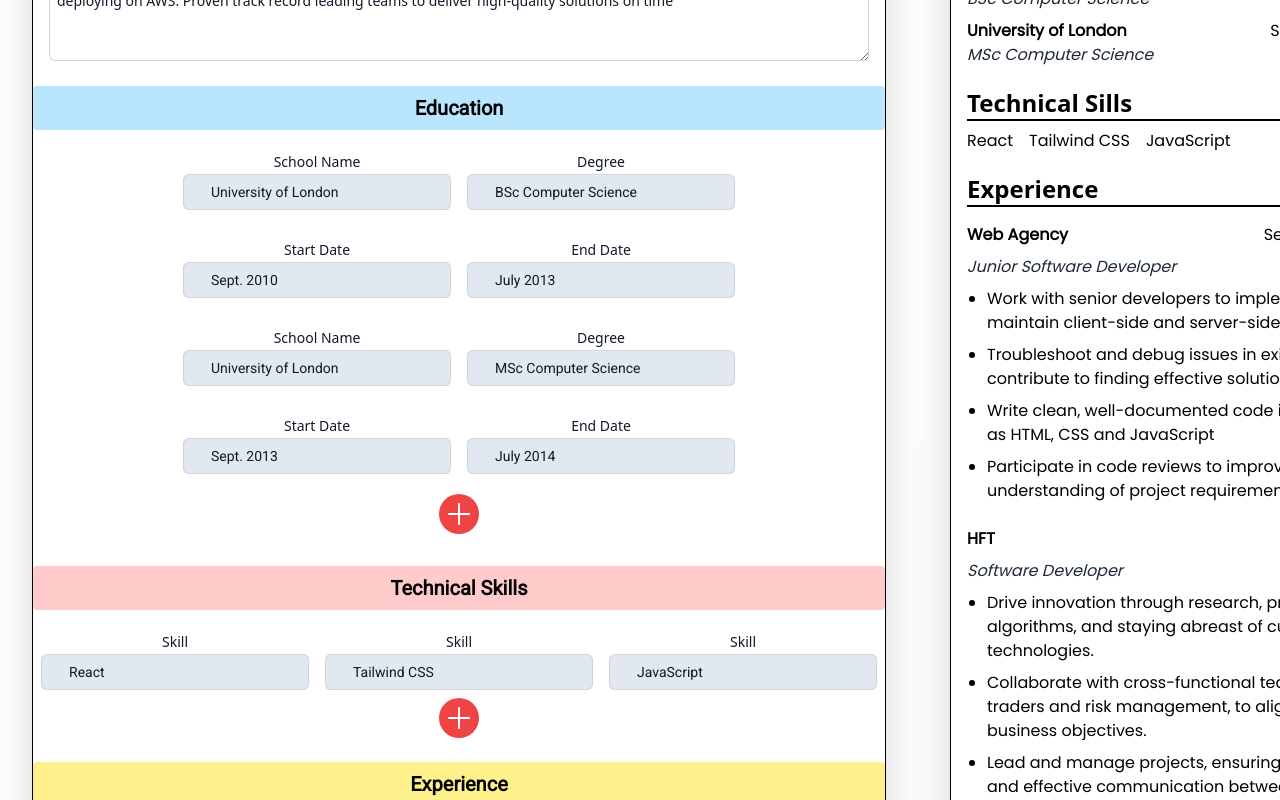
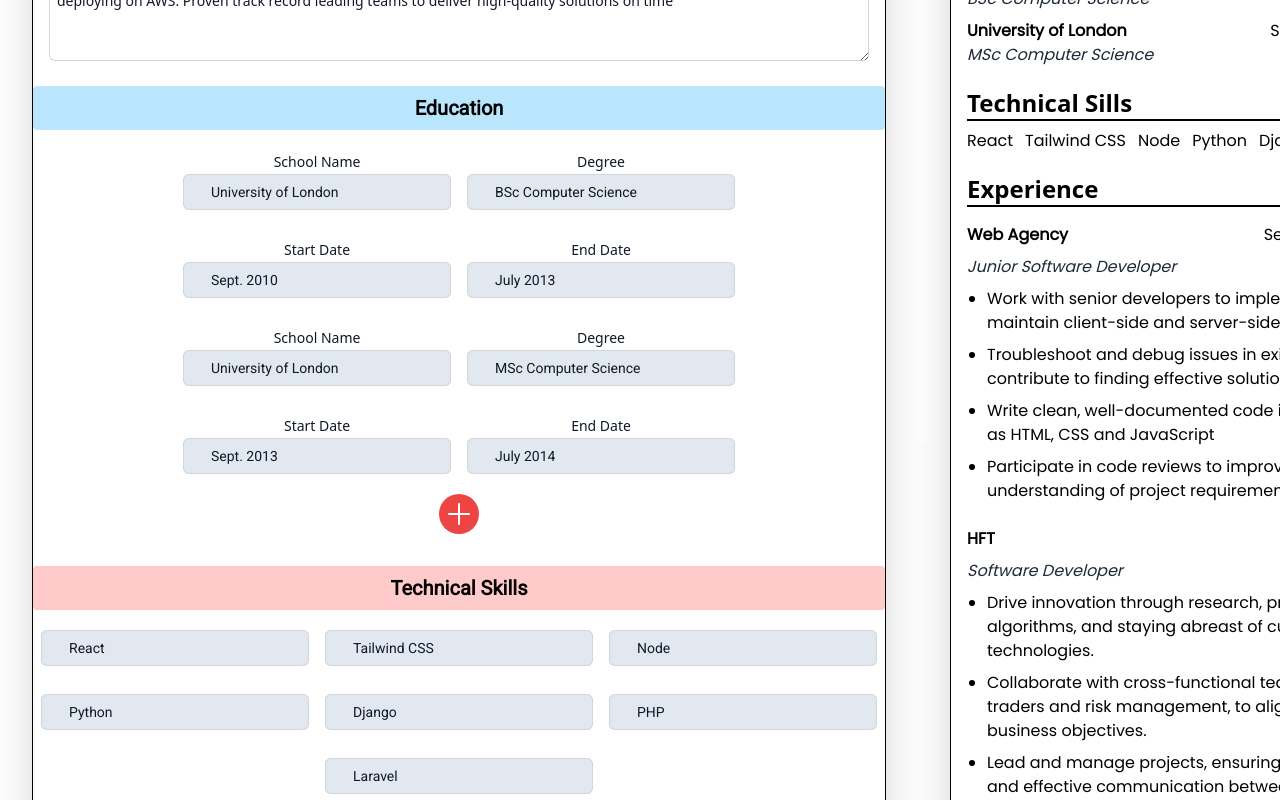
Before and after one commit to h4m24-a/cv-builder, a React (Vite) app: page / in a window 1280 px wide. Shown: the part 420-1220 px from the top of the page. Built offline with nearby package versions, Linux system fonts and the light colour scheme; a web font is replaced by a local one.

Commit message:
added more data and updated the ui

```diff
--- a/src/App.jsx
+++ b/src/App.jsx
@@ -79,9 +79,26 @@ function App() {
     },
     {
       id: 3,
-      techSkill: "JavaScript",
+      techSkill: "Node",
+    },
+    {
+      id: 4,
+      techSkill: "Python",
+    },
+    {
+      id: 5,
+      techSkill: "Django",
+    },
+    {
+      id: 6,
+      techSkill: "PHP",
+    },
+    {
+      id: 7,
+      techSkill: "Laravel",
     },
   ]);
+
 
   return (
     <>
@@ -109,9 +126,15 @@ function App() {
                 setSummary={setSummary}
               />
 
-              <Education education={education} setEducation={setEducation} />
+              <Education
+                education={education}
+                setEducation={setEducation}
+              />
 
-              <Skills skill={skill} setSkill={setSkill} />
+              <Skills
+                skill={skill}
+                setSkill={setSkill}
+              />
 
               <Experience
                 experience={experience}
--- a/src/components/CVPreview.jsx
+++ b/src/components/CVPreview.jsx
@@ -99,9 +99,9 @@ const CVPreview = ({
         Technical Sills
       </h1>
 
-      <div className="flex gap-4">
+      <div className="flex gap-3 flex-wrap">
         {skillData.map((skills, index) => (
-          <div key={index} className="flex flex-row  mt-2">
+          <div key={index} className="flex flex-row mt-2">
             <h2 className="font-poppins">{skills.techSkill}</h2>
           </div>
         ))}
--- a/src/components/Experience.jsx
+++ b/src/components/Experience.jsx
@@ -87,7 +87,7 @@ const Experience = ({ experience, setExperience }) => {
                 placeholder="May 2023"
               />
 
-              <div className="w-full px-4 flex flex-col justify-center">
+              <div className="w-full px-60 flex flex-col justify-center">
                 <label
                   htmlFor={`description-${experiences.id}`}
                   className="flex justify-center pt-3 text-md font-medium leading-6 text-gray-900"
@@ -101,7 +101,7 @@ const Experience = ({ experience, setExperience }) => {
                   value={description}
                   name="description"
                   placeholder="Enter description"
-                  className="mx-ai rounded-md border-0 py-2 pl-7 pr-28 text-gray-900 ring-1 ring-inset ring-gray-300 placeholder:text-gray-400 focus:ring-2 focus:ring-inset focus:ring-indigo-600 sm:text-sm sm:leading-6 h-32"
+                  className=" rounded-md border-0 py-2 pl-7 pr-28 text-gray-900 ring-1 ring-inset ring-gray-300 placeholder:text-gray-400 focus:ring-2 focus:ring-inset focus:ring-indigo-600  sm:leading-6 h-32"
                 />
               </div>
 
--- a/src/components/Skills.jsx
+++ b/src/components/Skills.jsx
@@ -28,11 +28,10 @@ const Skills = ({ skill, setSkill }) => {
       </h1>
 
       <div className="flex  justify-center">
-        <form className="flex  flex-wrap justify-center">
+      <form className="flex flex-col justify-center md:flex-row md:flex-wrap">
           {skill.map((skills, index) => (
             <div key={index} className="flex  justify-center lg:flex ">
               <InputField
-                label="Skill"
                 id={`techSkill-${skills.id}`}
                 value={skills.techSkill}
                 onChange={(e) => handleInputValue(index, "techSkill", e.target.value)}
@@ -41,8 +40,10 @@ const Skills = ({ skill, setSkill }) => {
             </div>
           ))}
 
+        </form>
+      </div>
           <div
-            className="flex items-center justify-center w-10 h-10 text-white transition-colors  duration-150 bg-red-500 rounded-full focus:shadow-outline hover:bg-red-700"
+            className="flex items-center mx-auto justify-center w-10 h-10 text-white transition-colors  duration-150 bg-red-500 rounded-full focus:shadow-outline hover:bg-red-700"
             onClick={addForm}
           >
             <svg
@@ -60,8 +61,6 @@ const Skills = ({ skill, setSkill }) => {
               />
             </svg>
           </div>
-        </form>
-      </div>
     </>
   );
 };
```
